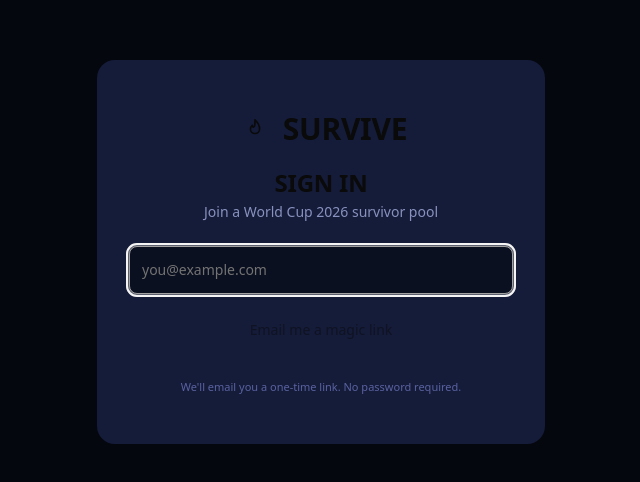
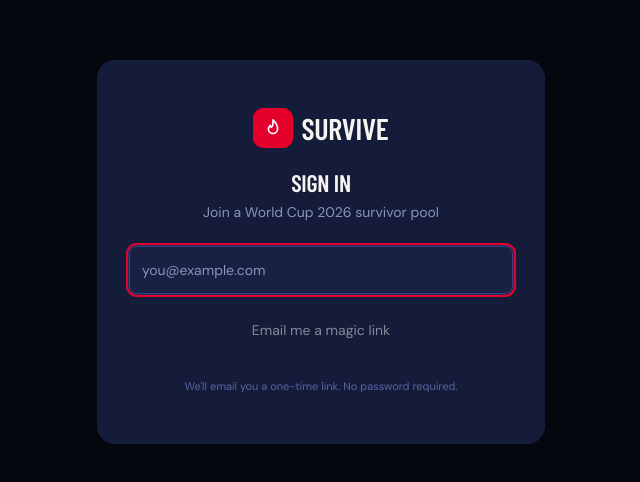
Before and after one commit to sspahic2/worldcup, a Next.js app: page /login in a window 1280 px wide. Shown: the part 148-630 px from the top of the page, without its empty margins (319-959 px from the left). Built offline with nearby package versions, Linux system fonts and the light colour scheme.

Commit message:
fix: WC-0002 unify dark/light theme tokens, restore brand red accent, load brand fonts, forward magic-link code

```diff
--- a/src/app/globals.css
+++ b/src/app/globals.css
@@ -2,17 +2,17 @@
 @import "tw-animate-css";
 @import "shadcn/tailwind.css";
 
-@custom-variant dark (&:is(.dark *));
+@custom-variant dark (&:is([data-theme="dark"] *));
 
 /* Survive — tokens (FIFA World Cup 2026 palette) */
 :root {
-  --font-display: 'Barlow Condensed', system-ui, sans-serif;
-  --font-ui: 'DM Sans', system-ui, sans-serif;
-  --font-mono: 'JetBrains Mono', ui-monospace, monospace;
+  --font-display: var(--font-barlow-condensed), 'Barlow Condensed', system-ui, sans-serif;
+  --font-ui: var(--font-dm-sans), 'DM Sans', system-ui, sans-serif;
+  --font-mono: var(--font-jetbrains-mono), 'JetBrains Mono', ui-monospace, monospace;
 
-  /* accent (tweakable) — WC26 signature red */
-  --accent: oklch(0.97 0 0);
-  --accent-ink: #FFFFFF;
+  /* accent — WC26 signature red (CTAs, focus, highlights) */
+  --survive-accent: #E4002B;
+  --survive-accent-ink: #FFFFFF;
 
   /* state — WC26 host palette */
   --alive: #00B140;
@@ -21,37 +21,41 @@
   --redemption-ink: #2B1F00;
   --eliminated: #E4002B;
   --eliminated-ink: #2B0308;
-  --background: oklch(1 0 0);
-  --foreground: oklch(0.145 0 0);
-  --card: oklch(1 0 0);
-  --card-foreground: oklch(0.145 0 0);
-  --popover: oklch(1 0 0);
-  --popover-foreground: oklch(0.145 0 0);
-  --primary: oklch(0.205 0 0);
-  --primary-foreground: oklch(0.985 0 0);
-  --secondary: oklch(0.97 0 0);
-  --secondary-foreground: oklch(0.205 0 0);
-  --muted: oklch(0.97 0 0);
-  --muted-foreground: oklch(0.556 0 0);
-  --accent-foreground: oklch(0.205 0 0);
-  --destructive: oklch(0.577 0.245 27.325);
-  --border: oklch(0.922 0 0);
-  --input: oklch(0.922 0 0);
-  --ring: oklch(0.708 0 0);
+
+  /* shadcn semantic tokens derive from the Survive palette so both
+     systems follow the same data-theme switch. */
+  --background: var(--bg);
+  --foreground: var(--ink);
+  --card: var(--surface);
+  --card-foreground: var(--ink);
+  --popover: var(--surface-2);
+  --popover-foreground: var(--ink);
+  --primary: var(--ink);
+  --primary-foreground: var(--bg);
+  --secondary: var(--surface-2);
+  --secondary-foreground: var(--ink-2);
+  --muted: var(--bg-3);
+  --muted-foreground: var(--ink-3);
+  --accent: var(--surface-2);
+  --accent-ink: var(--survive-accent-ink);
+  --accent-foreground: var(--ink);
+  --destructive: var(--eliminated);
+  --input: var(--border);
+  --ring: var(--border-2);
   --chart-1: oklch(0.87 0 0);
   --chart-2: oklch(0.556 0 0);
   --chart-3: oklch(0.439 0 0);
   --chart-4: oklch(0.371 0 0);
   --chart-5: oklch(0.269 0 0);
   --radius: 0.625rem;
-  --sidebar: oklch(0.985 0 0);
-  --sidebar-foreground: oklch(0.145 0 0);
-  --sidebar-primary: oklch(0.205 0 0);
-  --sidebar-primary-foreground: oklch(0.985 0 0);
-  --sidebar-accent: oklch(0.97 0 0);
-  --sidebar-accent-foreground: oklch(0.205 0 0);
-  --sidebar-border: oklch(0.922 0 0);
-  --sidebar-ring: oklch(0.708 0 0);
+  --sidebar: var(--surface);
+  --sidebar-foreground: var(--ink);
+  --sidebar-primary: var(--ink);
+  --sidebar-primary-foreground: var(--bg);
+  --sidebar-accent: var(--surface-2);
+  --sidebar-accent-foreground: var(--ink);
+  --sidebar-border: var(--border);
+  --sidebar-ring: var(--border-2);
 }
 
 /* Dark mode (default) — deep WC26 navy-black */
@@ -101,6 +105,8 @@
   --color-ink-4: var(--ink-4);
   --color-accent: var(--accent);
   --color-accent-ink: var(--accent-ink);
+  --color-survive-accent: var(--survive-accent);
+  --color-survive-accent-ink: var(--survive-accent-ink);
   --color-alive: var(--alive);
   --color-alive-ink: var(--alive-ink);
   --color-redemption: var(--redemption);
@@ -170,7 +176,7 @@ button {
   padding: 0;
 }
 button:focus-visible {
-  outline: 2px solid var(--accent);
+  outline: 2px solid var(--survive-accent);
   outline-offset: 2px;
 }
 
@@ -270,8 +276,8 @@ button:focus-visible {
   user-select: none;
 }
 .btn:active { transform: scale(0.98); }
-.btn-primary { background: var(--accent); color: var(--accent-ink); }
-.btn-primary:hover { background: color-mix(in oklab, var(--accent) 92%, white); }
+.btn-primary { background: var(--survive-accent); color: var(--survive-accent-ink); }
+.btn-primary:hover { background: color-mix(in oklab, var(--survive-accent) 92%, white); }
 .btn-ghost { background: var(--surface); color: var(--ink); border: 1px solid var(--border); }
 .btn-ghost:hover { background: var(--surface-2); }
 .btn-outline { background: transparent; color: var(--ink); border: 1px solid var(--border-2); }
@@ -314,42 +320,8 @@ input, select {
   font-family: var(--font-ui);
 }
 input:focus, select:focus {
-  outline: 2px solid var(--accent);
+  outline: 2px solid var(--survive-accent);
   outline-offset: 1px;
-}
-
-.dark {
-  --background: oklch(0.145 0 0);
-  --foreground: oklch(0.985 0 0);
-  --card: oklch(0.205 0 0);
-  --card-foreground: oklch(0.985 0 0);
-  --popover: oklch(0.205 0 0);
-  --popover-foreground: oklch(0.985 0 0);
-  --primary: oklch(0.922 0 0);
-  --primary-foreground: oklch(0.205 0 0);
-  --secondary: oklch(0.269 0 0);
-  --secondary-foreground: oklch(0.985 0 0);
-  --muted: oklch(0.269 0 0);
-  --muted-foreground: oklch(0.708 0 0);
-  --accent: oklch(0.269 0 0);
-  --accent-foreground: oklch(0.985 0 0);
-  --destructive: oklch(0.704 0.191 22.216);
-  --border: oklch(1 0 0 / 10%);
-  --input: oklch(1 0 0 / 15%);
-  --ring: oklch(0.556 0 0);
-  --chart-1: oklch(0.87 0 0);
-  --chart-2: oklch(0.556 0 0);
-  --chart-3: oklch(0.439 0 0);
-  --chart-4: oklch(0.371 0 0);
-  --chart-5: oklch(0.269 0 0);
-  --sidebar: oklch(0.205 0 0);
-  --sidebar-foreground: oklch(0.985 0 0);
-  --sidebar-primary: oklch(0.488 0.243 264.376);
-  --sidebar-primary-foreground: oklch(0.985 0 0);
-  --sidebar-accent: oklch(0.269 0 0);
-  --sidebar-accent-foreground: oklch(0.985 0 0);
-  --sidebar-border: oklch(1 0 0 / 10%);
-  --sidebar-ring: oklch(0.556 0 0);
 }
 
 @layer base {
--- a/src/app/layout.tsx
+++ b/src/app/layout.tsx
@@ -1,20 +1,26 @@
 import type { Metadata } from "next";
-import { Geist, Geist_Mono } from "next/font/google";
+import { Barlow_Condensed, DM_Sans, JetBrains_Mono } from "next/font/google";
 import "./globals.css";
 
-const geistSans = Geist({
-  variable: "--font-geist-sans",
+const barlowCondensed = Barlow_Condensed({
+  variable: "--font-barlow-condensed",
+  subsets: ["latin"],
+  weight: ["500", "600", "700"],
+});
+
+const dmSans = DM_Sans({
+  variable: "--font-dm-sans",
   subsets: ["latin"],
 });
 
-const geistMono = Geist_Mono({
-  variable: "--font-geist-mono",
+const jetbrainsMono = JetBrains_Mono({
+  variable: "--font-jetbrains-mono",
   subsets: ["latin"],
 });
 
 export const metadata: Metadata = {
-  title: "Create Next App",
-  description: "Generated by create next app",
+  title: "SURVIVE — World Cup 2026 Survivor Pool",
+  description: "Pick one team per stage. Win and advance. Lose and you're out.",
 };
 
 export default function RootLayout({
@@ -25,7 +31,9 @@ export default function RootLayout({
   return (
     <html
       lang="en"
-      className={`${geistSans.variable} ${geistMono.variable} h-full antialiased`}
+      data-theme="dark"
+      suppressHydrationWarning
+      className={`${barlowCondensed.variable} ${dmSans.variable} ${jetbrainsMono.variable} h-full antialiased`}
     >
       <body className="min-h-full flex flex-col">{children}</body>
     </html>
--- a/src/app/page.tsx
+++ b/src/app/page.tsx
@@ -1,3 +1,4 @@
+import { redirect } from 'next/navigation';
 import { AppShell } from '@/components/AppShell';
 import { CompetitionDataProvider } from '@/lib/adapters/context';
 import { fetchCompetitionData } from '@/lib/adapters/football-data-adapter';
@@ -31,7 +32,18 @@ async function getCompetitionDataSafe(): Promise<CompetitionData> {
   }
 }
 
-export default async function Home() {
+export default async function Home({
+  searchParams,
+}: {
+  searchParams: Promise<{ code?: string }>;
+}) {
+  // Magic links built from a stale Supabase Site URL land on "/?code=..."
+  // instead of the auth callback — forward them so the code gets exchanged.
+  const { code } = await searchParams;
+  if (code) {
+    redirect(`/auth/callback?code=${encodeURIComponent(code)}`);
+  }
+
   const [competitionData, authUser, pool, leaderboard, profile] = await Promise.all([
     getCompetitionDataSafe(),
     getAuthUser(),
--- a/src/components/dashboard/Dashboard.tsx
+++ b/src/components/dashboard/Dashboard.tsx
@@ -144,7 +144,7 @@ export function Dashboard({
               padding: desktop ? 24 : 16,
               gridColumn: desktop ? 'span 1' : 'span 2',
               background: desktop
-                ? 'linear-gradient(135deg, color-mix(in oklab, var(--accent) 10%, var(--surface)) 0%, var(--surface) 60%)'
+                ? 'linear-gradient(135deg, color-mix(in oklab, var(--survive-accent) 10%, var(--surface)) 0%, var(--surface) 60%)'
                 : 'var(--surface)',
             }}
           >
--- a/src/components/layout/BottomNav.tsx
+++ b/src/components/layout/BottomNav.tsx
@@ -43,7 +43,7 @@ export function BottomNav({ view, onNav }: BottomNavProps) {
               flexDirection: 'column',
               alignItems: 'center',
               gap: 3,
-              color: active ? 'var(--accent)' : 'var(--ink-3)',
+              color: active ? 'var(--survive-accent)' : 'var(--ink-3)',
             }}
           >
             <Icon name={it.icon} size={20} />
--- a/src/components/layout/DesktopSidebar.tsx
+++ b/src/components/layout/DesktopSidebar.tsx
@@ -66,8 +66,8 @@ export function DesktopSidebar({
             width: 28,
             height: 28,
             borderRadius: 6,
-            background: 'var(--accent)',
-            color: 'var(--accent-ink)',
+            background: 'var(--survive-accent)',
+            color: 'var(--survive-accent-ink)',
             display: 'flex',
             alignItems: 'center',
             justifyContent: 'center',
--- a/src/components/ui/Countdown.tsx
+++ b/src/components/ui/Countdown.tsx
@@ -53,7 +53,7 @@ export function Countdown({ kickoffUtc, label }: CountdownProps) {
           width: 6,
           height: 6,
           borderRadius: 999,
-          background: locked ? 'var(--ink-4)' : 'var(--accent)',
+          background: locked ? 'var(--ink-4)' : 'var(--survive-accent)',
         }}
         className={locked ? undefined : 'animate-pulse-glow'}
         suppressHydrationWarning
--- a/src/components/ui/StageBar.tsx
+++ b/src/components/ui/StageBar.tsx
@@ -20,7 +20,7 @@ export function StageBar({ current, status }: { current: string; status: PoolSta
         const red = status === 'redemption' && s === 'QF';
         let bg = 'var(--border)';
         if (done) bg = 'var(--ink-3)';
-        if (now) bg = 'var(--accent)';
+        if (now) bg = 'var(--survive-accent)';
         if (elim) bg = 'var(--eliminated)';
         if (red) bg = 'var(--redemption)';
 
```
